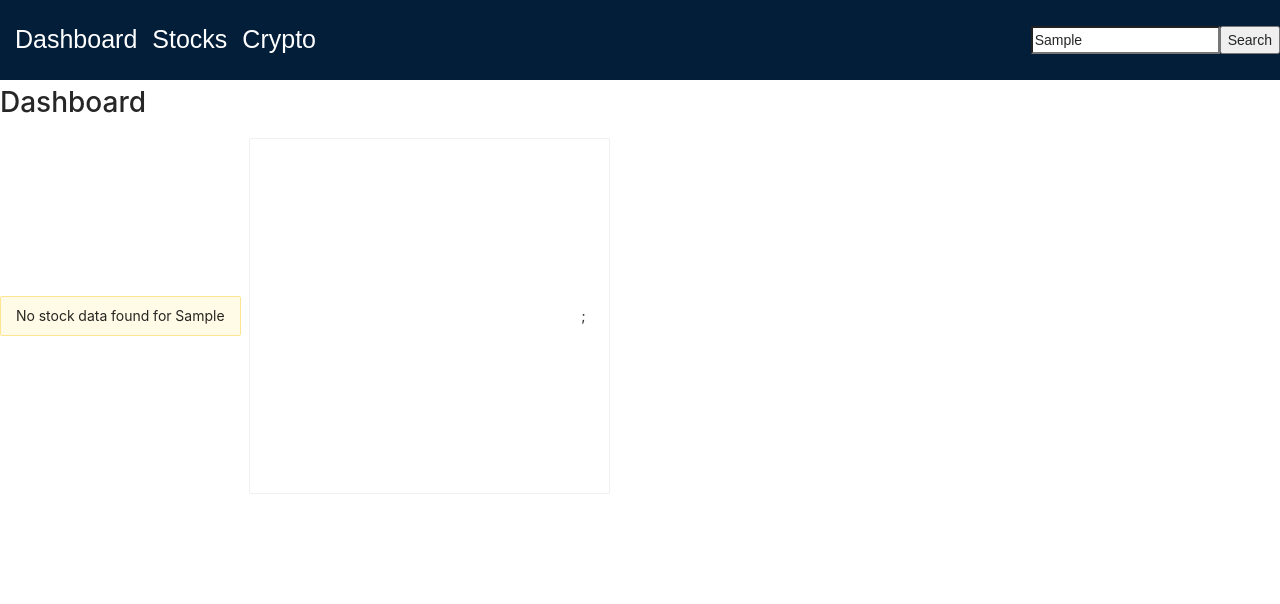
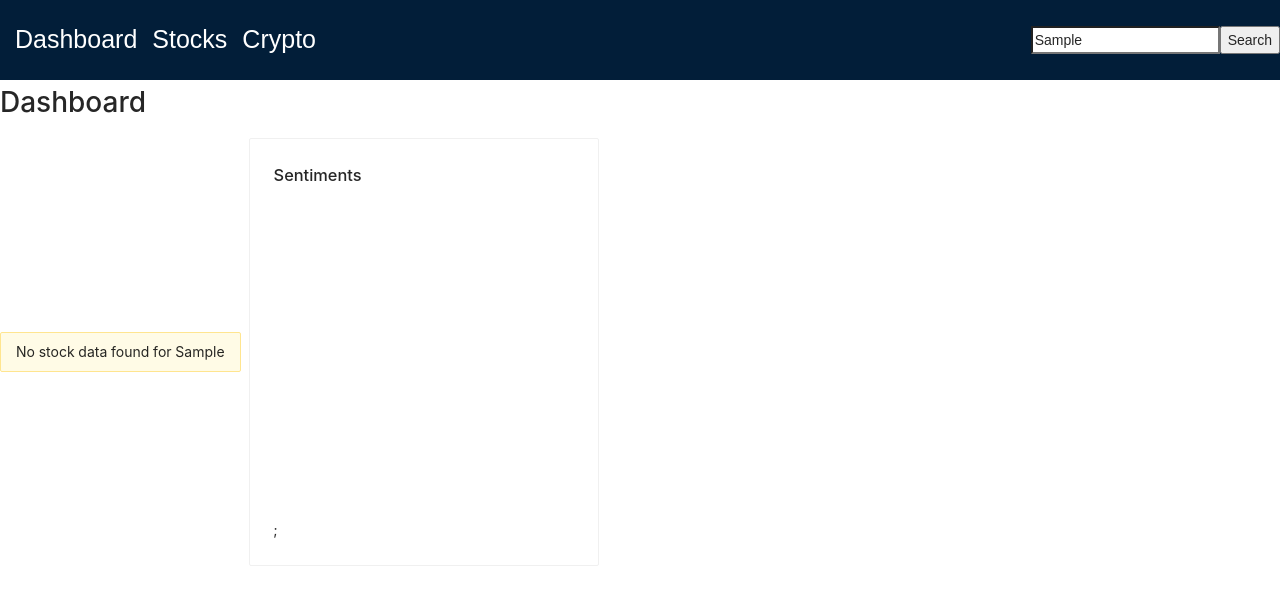
Before and after one commit to KMcCrear/TrendTracker, a React (Create React App) app in the folder client/: page / in a window 1280 px wide. Both pictures are taken after typing "Sample" into the empty fields and a click on the button "Search". Shown: the top 604 px of the page. Built offline with nearby package versions, Linux system fonts and the light colour scheme; no server answers.

Commit message:
add title

```diff
--- a/client/src/components/TweetInfo.jsx
+++ b/client/src/components/TweetInfo.jsx
@@ -38,7 +38,8 @@ const TweetInfo = (props)=>{
 
     return(
         <Card>
-            <Space>
+            <Space direction ='vertical'>
+            <h3>Sentiments</h3>
             <PieChart
                 data={[
                     { title: 'Positive', value: sentiments.positive, color: 'green' },
```
